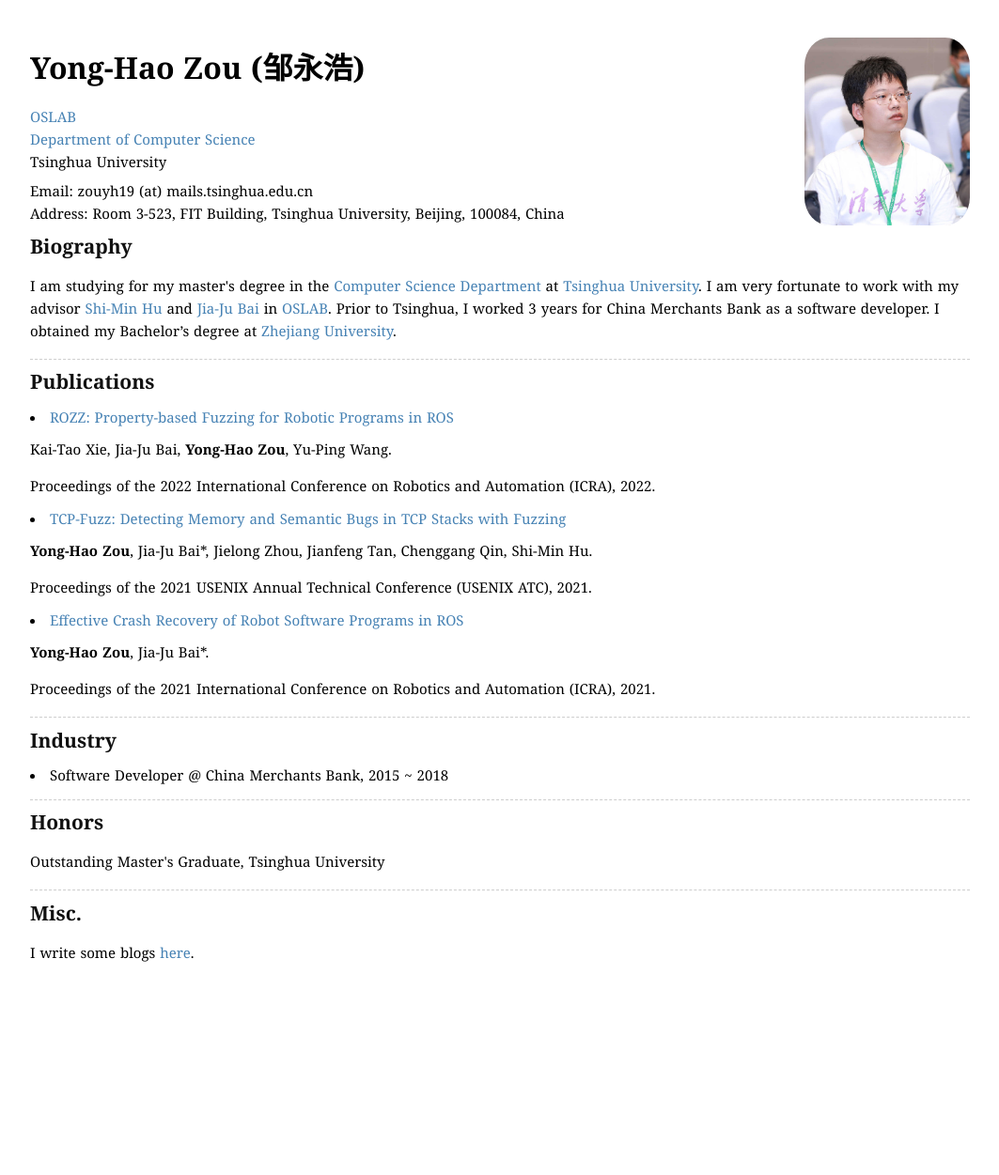
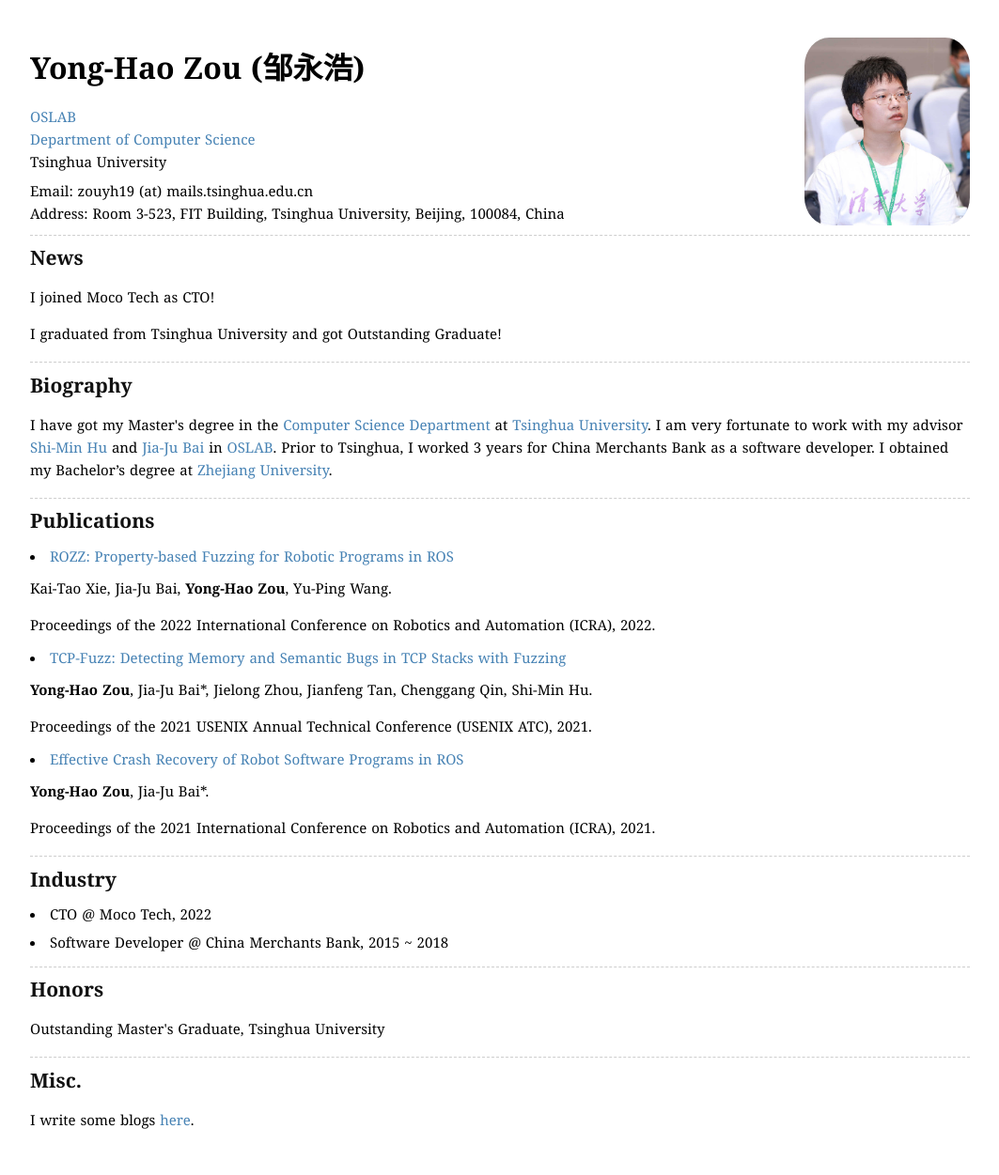
Before and after one commit to zouyonghao/zouyonghao.github.io, a Jekyll site: the page built from index.md, in a window 1280 px wide. Shown: the whole page at 94% size, without its empty margins (108-1171 px from the left). Built offline with Jekyll 4.4.1, drawn with Linux system fonts in a browser that asks for light colours; before the commit the page ends 1073 px from its top, so only the background shows below that.

Commit message:
Add news

```diff
--- a/_layouts/home.html
+++ b/_layouts/home.html
@@ -38,10 +38,20 @@
             <article class="content">
                 <section class="post">
 
+                    <hr>
+
+                    <h2 id="misc">News</h2>
+
+                    <p>I joined Moco Tech as CTO!</p>
+
+                    <p>I graduated from Tsinghua University and got Outstanding Graduate!</p>
+
+                    <hr>
+
                     <h2 id="biography">Biography</h2>
 
                     <p>
-                        I am studying for my master's degree in the <a href="https://www.cs.tsinghua.edu.cn/">Computer
+                        I have got my Master's degree in the <a href="https://www.cs.tsinghua.edu.cn/">Computer
                             Science Department</a> at <a href="https://www.tsinghua.edu.cn/">Tsinghua University</a>.
                         I am very fortunate to work with my advisor
                         <a href="https://cg.cs.tsinghua.edu.cn/shimin.htm">Shi-Min Hu</a> and <a
@@ -80,6 +90,7 @@
                     <h2 id="industry">Industry</h2>
 
                     <ul>
+                        <li>CTO @ Moco Tech, 2022</li>
                         <li>Software Developer @ China Merchants Bank, 2015 ~ 2018</li>
                     </ul>
 
```
